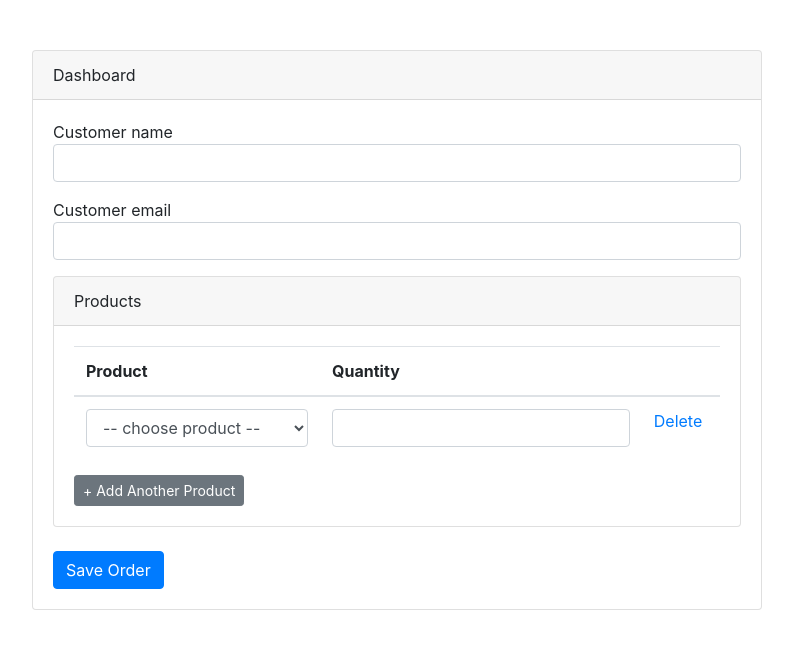
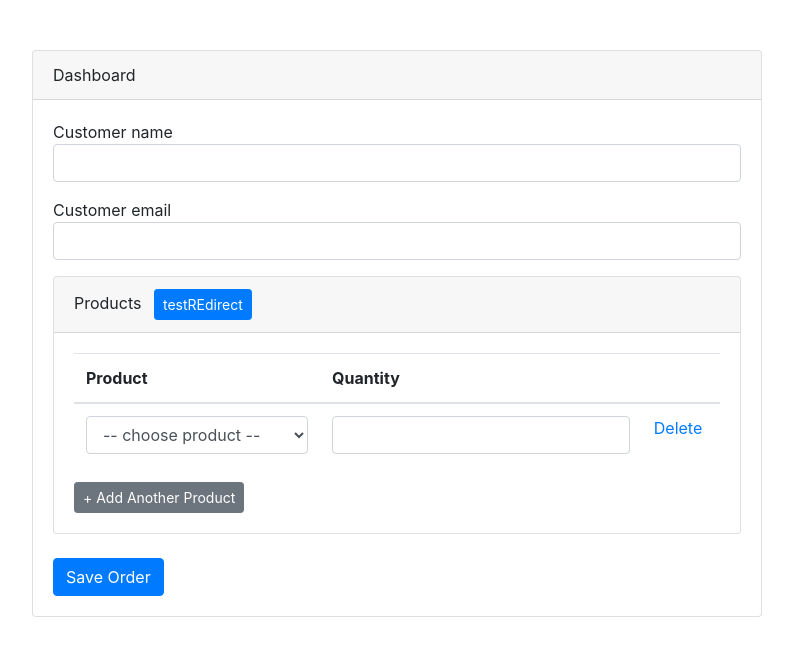
Before and after one commit to nabinem/livewire-webshop, a Laravel app: page /orders/create in a window 1280 px wide. Shown: the top 656 px of the page, without its empty margins (243-1036 px from the left). Run offline with Laravel 10, Linux system fonts and the light colour scheme; data that the repository does not hold is empty; parts of the project's set-up code (start-up, migrations or seed data) failed here and were passed over; some libraries are stand-ins or nearby versions.

Commit message:
updates follow up prev commit

```diff
--- a/app/Livewire/Example/OrderProduct.php
+++ b/app/Livewire/Example/OrderProduct.php
@@ -53,6 +53,10 @@ class OrderProduct extends Component
 
     }
 
+    public function testRedirect(){
+        return redirect('/');
+    }
+
     public function render()
     {
         return view('livewire.example.order-product', [
--- a/resources/views/livewire/example/order-product.blade.php
+++ b/resources/views/livewire/example/order-product.blade.php
@@ -21,6 +21,9 @@
         <div class="card">
             <div class="card-header">
                 Products
+                <button type="button" class="btn btn-sm ml-2 btn-primary" wire:click="testRedirect">
+                    testREdirect
+                </button>
             </div>
 
             <div class="card-body">
```
